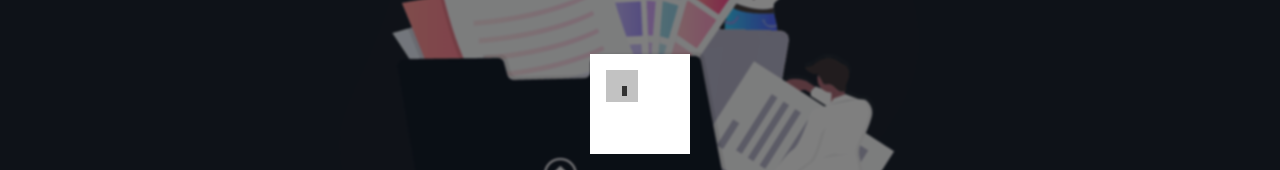
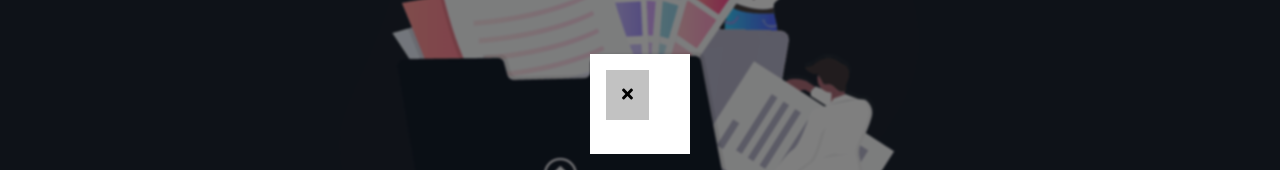
Before and after one commit to Andreszd/app-scribd, a React (Create React App) app: page / in a window 1280 px wide. Both pictures are taken after a click on the button "Log In". Shown: the part 296-466 px from the top of the page. Built offline with nearby package versions, Linux system fonts and the light colour scheme.

Commit message:
added functionality modal

```diff
--- a/src/components/Footer/index.js
+++ b/src/components/Footer/index.js
@@ -1,5 +1,4 @@
 import Logo from '../Logo'
-import Button from '../Button'
 
 import iconEmail from '../../assets/images/icon-email.svg'
 import iconSearch from '../../assets/images/icon-location.svg'
--- a/src/components/Modal/index.js
+++ b/src/components/Modal/index.js
@@ -1,4 +1,8 @@
 import ReactDOM from 'react-dom'
+
+import { FontAwesomeIcon } from '@fortawesome/react-fontawesome'
+import { faTimes } from '@fortawesome/free-solid-svg-icons'
+
 import './style.scss'
 export function ModalLayout({setShowModal}){
 
@@ -9,7 +13,9 @@
     return(
         <div className="modal-container">
             <div className="modal">
-                <button onClick={handleClose} className="modal__btn-closed"></button>
+                <button onClick={handleClose} className="modal__btn-closed">
+                    <FontAwesomeIcon icon = {faTimes}/>
+                </button>
             </div>
         </div>
     )
--- a/src/components/Modal/style.scss
+++ b/src/components/Modal/style.scss
@@ -9,14 +9,6 @@
         padding: 1rem;
         border: none;
         background-color: #c2c2c2;
-        &::after{
-            content: '';
-            display: block;
-            width: 5px;
-            height: 10px;
-            background-color: #333;
-            position: absolute;
-        }
     }
 }
 .modal-container{
```
Also changed, not shown: 1 other file (tests, documents, lock files or other folders).
